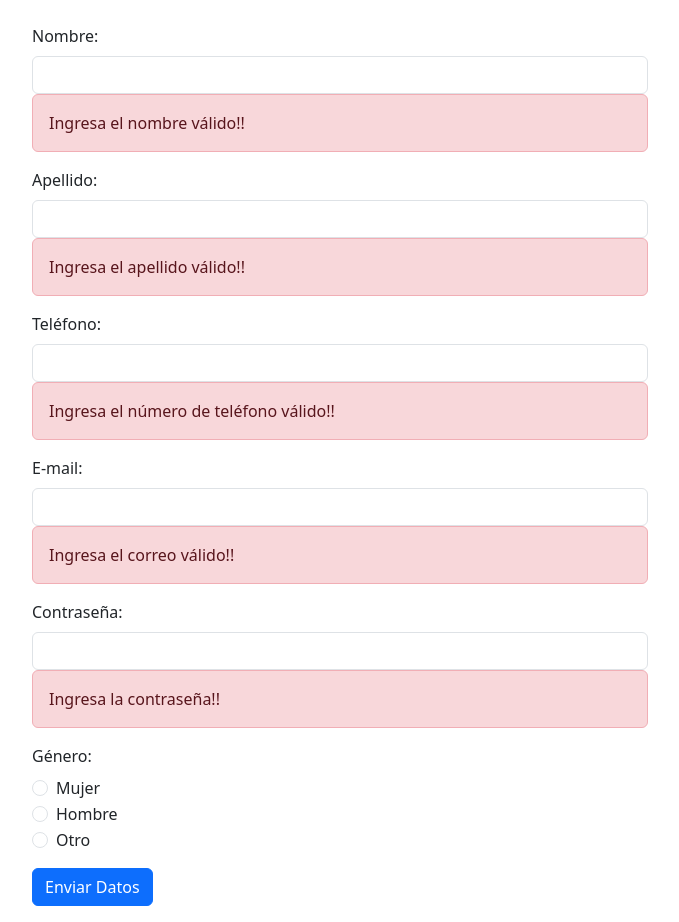
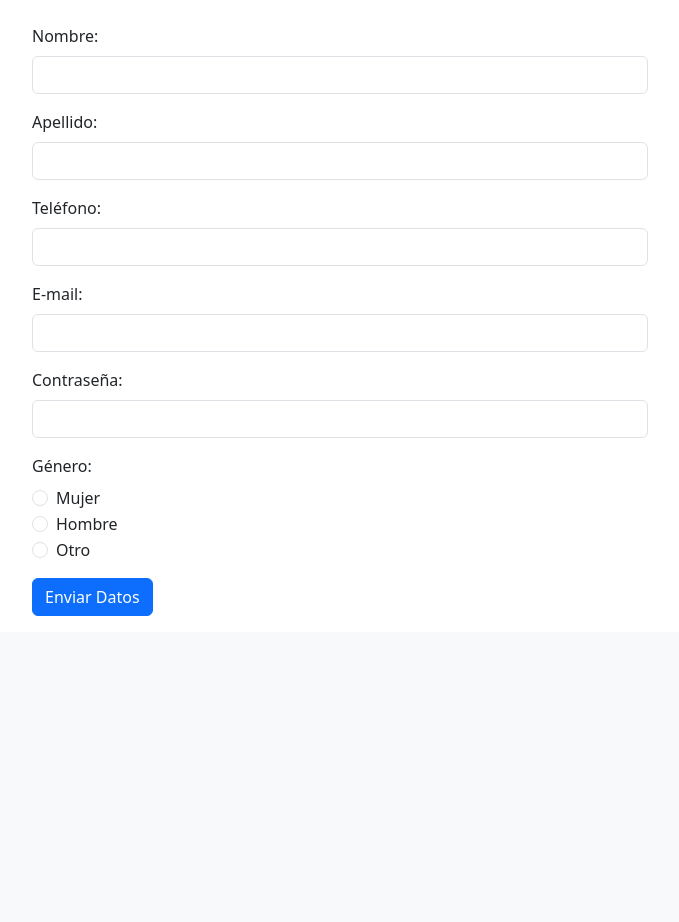
Before and after one commit to MatzDiaz/EI_Tellezzz, a PHP site: page /EI_PW/registro.php in a window 1280 px wide. Shown: the part 234-1156 px from the top of the page, without its empty margins (300-979 px from the left). After the commit the page ends 850 px from the top, so only its background shows below. Run offline with PHP 8.4, Linux system fonts and the light colour scheme; some libraries are stand-ins or nearby versions.

Commit message:
Se corrigio el registro de usuarios

```diff
--- a/EI_PW/registro.php
+++ b/EI_PW/registro.php
@@ -14,58 +14,58 @@
   </header>
   <main class="main">
     <div class="container mt-4 w-50" >
-      <form name="frm" id="frm" method="POST" action="ingreso.php">
+      <form name="frm" id="frm" method="POST" action="ingreso.php" onsubmit="return validarFromularioRegistro();">
 
         <!-- Nombre -->
         <div class="mb-3">
           <label for="nombre" class="form-label">Nombre:</label>
           <input type="text" name="nombre" id="nombre" class="form-control" oninput="validarNombre()">
-          <p class="alert alert-danger" id="nom" style="display: block;">Ingresa el nombre válido!!</p>
+          <p class="alert alert-danger" id="nom" style="display: none;">Ingresa el nombre válido!!</p>
         </div>
 
         <!-- Apellido -->
         <div class="mb-3">
           <label for="apellido" class="form-label">Apellido:</label>
           <input type="text" name="apellido" id="apellido" class="form-control" oninput="validarApellido()">
-          <p class="alert alert-danger" id="app" style="display: block;">Ingresa el apellido válido!!</p>
+          <p class="alert alert-danger" id="app" style="display: none;">Ingresa el apellido válido!!</p>
         </div>
 
         <!-- Teléfono -->
         <div class="mb-3">
           <label for="telefono" class="form-label">Teléfono:</label>
-          <input type="text" name="telefono" id="telefono" class="form-control" oninput="validarTelefono()">
-          <p class="alert alert-danger" id="tel" style="display: block;">Ingresa el número de teléfono válido!!</p>
+          <input type="text" name="telefono" id="telefono" class="form-control"  oninput="validarTelefono()">
+          <p class="alert alert-danger" id="tel" style="display: none;">Ingresa el número de teléfono válido!!</p>
         </div>
 
         <!-- Email -->
         <div class="mb-3">
           <label for="email" class="form-label">E-mail:</label>
-          <input type="text" name="email" id="email" class="form-control" onchange="validarEmail()">
-          <p class="alert alert-danger" id="mail" style="display: block;">Ingresa el correo válido!!</p>
+          <input type="email" name="email" id="email" class="form-control" onchange="validarEmail()">
+          <p class="alert alert-danger" id="mail" style="display: none;">Ingresa el correo válido!!</p>
         </div>
 
         <!-- Contra -->
         <div class="mb-3">
           <label for="contrasena" class="form-label">Contraseña:</label>
-          <input type="text" name="contrasena" id="contrasena" class="form-control" onchange="">
-          <p class="alert alert-danger" id="contra" style="display: block;">Ingresa la contraseña!!</p>
+          <input type="text" name="contrasena" id="contrasena" class="form-control" onchange="validarContrasena()">
+          <p class="alert alert-danger" id="contra" style="display: none;">Ingresa la contraseña de 4 a 8 caracteres!!, </p>
         </div>
 
         <div class="mb-3">
           <label for="sexo" class="form-label">Género:</label>
           <div class="form-check">
-            <input class="form-check-input" type="radio" name="lsexo" id="lsexo1" value="Mujer">
+            <input class="form-check-input" type="radio" name="lsexo" id="lsexo" value="Mujer">
             <label class="form-check-label" for="lsexo1">Mujer</label>
           </div>
           <div class="form-check">
-            <input class="form-check-input" type="radio" name="lsexo" id="lsexo2" value="Hombre">
+            <input class="form-check-input" type="radio" name="lsexo" id="lsexo" value="Hombre">
             <label class="form-check-label" for="lsexo2">Hombre</label>
           </div>
           <div class="form-check">
-            <input class="form-check-input" type="radio" name="lsexo" id="lsexo3" value="Otro">
+            <input class="form-check-input" type="radio" name="lsexo" id="lsexo" value="Otro">
             <label class="form-check-label" for="lsexo3">Otro</label>
           </div>
-          <p class="alert alert-danger d-none" id="s">Selecciona tu género!!</p>
+          <p class="alert alert-danger "  style="display: none;" id="s">Selecciona tu género!!</p>
         </div>
 
         <div class="mb-3">
```
